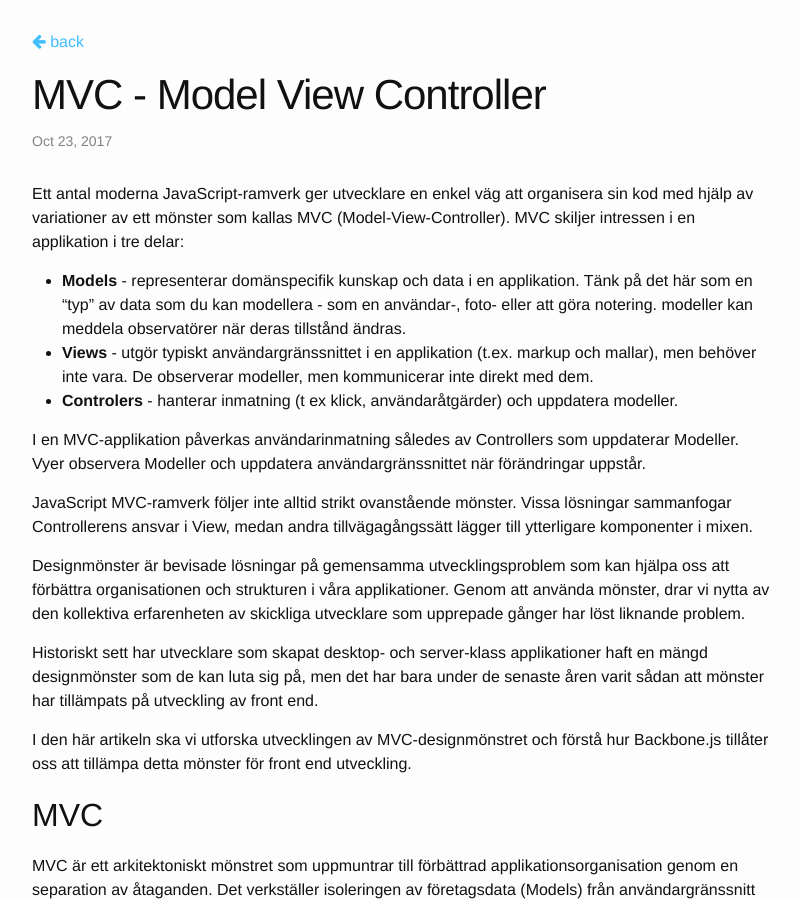
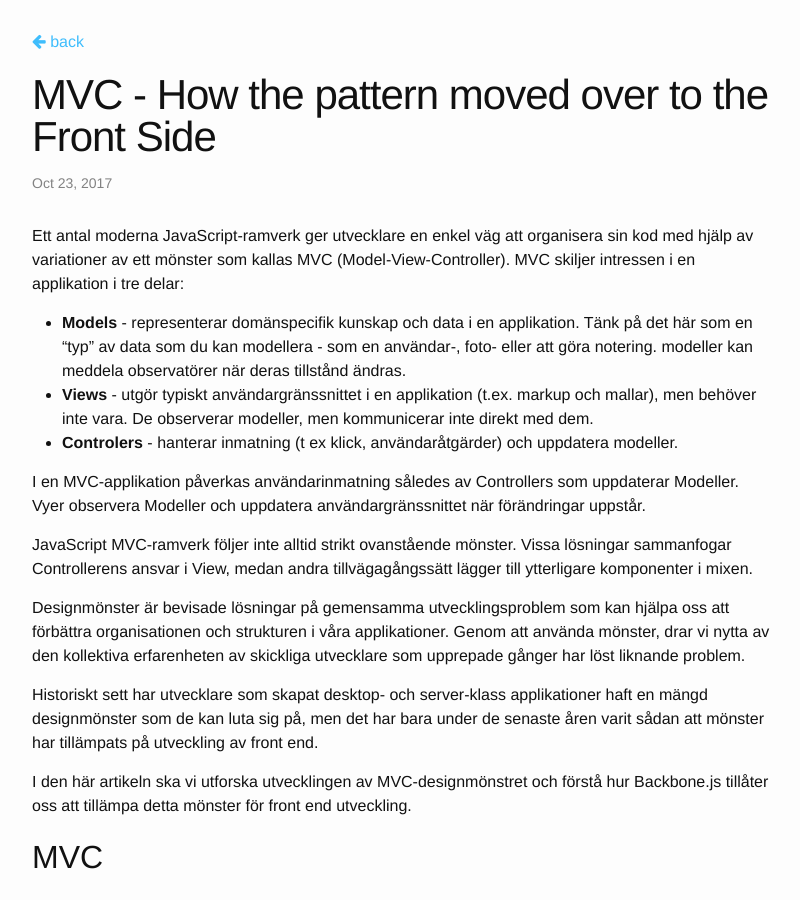
Before and after one commit to develdoe/develdoe.github.io, a Jekyll site: the page built from _posts/2017-10-23-mvc-model-view-controller.md, in a window 1280 px wide and 900 px high. Shown: the whole window, without its empty margins (238-1038 px from the left). Built offline with Jekyll 4.4.1, drawn with Linux system fonts in a browser that asks for light colours.

Commit message:
Update 2017-10-23-mvc-model-view-controller.md

```diff
--- a/_posts/2017-10-23-mvc-model-view-controller.md
+++ b/_posts/2017-10-23-mvc-model-view-controller.md
@@ -1,7 +1,7 @@
 ---
 date: '2017-10-23 17:37 +0200'
 published: true
-title: MVC - Model View Controller
+title: MVC - How the pattern moved over to the Front Side
 ---
 Ett antal moderna JavaScript-ramverk ger utvecklare en enkel väg att organisera sin kod med hjälp av variationer av ett mönster som kallas MVC (Model-View-Controller). MVC skiljer intressen i en applikation i tre delar:
 
```
